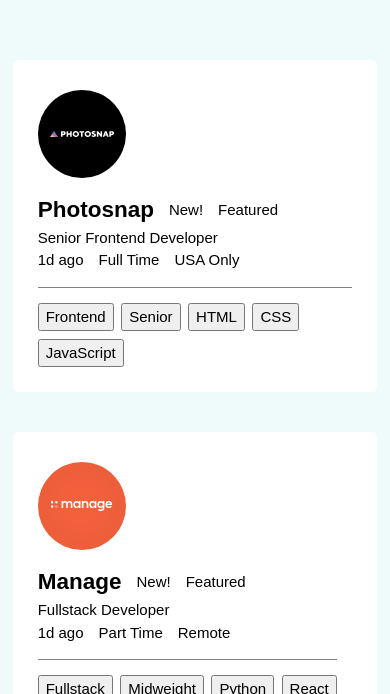
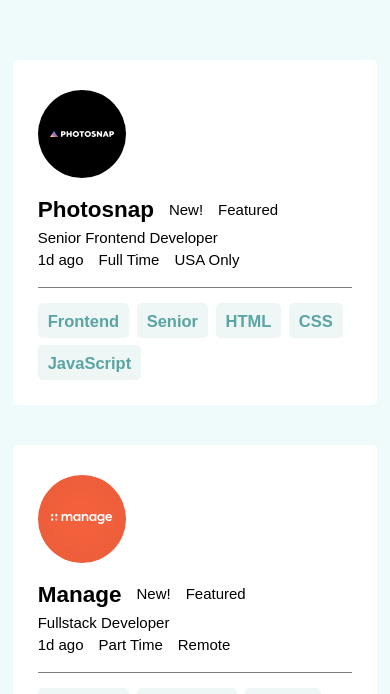
Before and after one commit to edo979/static-job-listings, a React (Create React App) app: page / in a window 390 px wide. Shown: the part 150-844 px from the top of the page. Built offline with nearby package versions, Linux system fonts and the light colour scheme.

Commit message:
make tablet components

```diff
--- a/src/components/JobCategories.jsx
+++ b/src/components/JobCategories.jsx
@@ -5,7 +5,7 @@
     <div className="job-categories | flex container">
       <ul className="categories | flex">
         {categories.map((category) => (
-          <li key={category} className="categories_tablets">
+          <li key={category} className="categories_tablets tablet">
             <span>{category}</span>
             <button
               onClick={() =>
--- a/src/components/JobItem.jsx
+++ b/src/components/JobItem.jsx
@@ -49,7 +49,7 @@
                 aria-label="category"
               >
                 <button
-                  className="btn btn-category"
+                  className="tablet"
                   onClick={() =>
                     dispatch({ type: 'ADD-CATEGORY', payload: category })
                   }
--- a/src/components/jobCategories.css
+++ b/src/components/jobCategories.css
@@ -24,18 +24,13 @@
   justify-content: space-between;
   align-items: stretch;
   gap: 10px;
-  border-radius: 5px;
-  overflow: hidden;
-  background-color: var(--clr-neutral-700);
+  padding: 0 !important;
 }
 
 .categories_tablets span {
   align-self: center;
   margin-left: 8px;
   margin-top: 3px;
-  font-size: var(--fs-500);
-  font-weight: 700;
-  color: var(--clr-primary);
 }
 
 .categories_tablets button {
--- a/src/index.css
+++ b/src/index.css
@@ -128,3 +128,16 @@
 
   background-color: var(--clr-neutral-900);
 }
+
+.tablet {
+  padding: 6px 10px 4px 10px;
+  border: none;
+  border-radius: 5px;
+  overflow: hidden;
+
+  font-size: var(--fs-500);
+  font-weight: 700;
+
+  color: var(--clr-primary);
+  background-color: var(--clr-neutral-700);
+}
```
